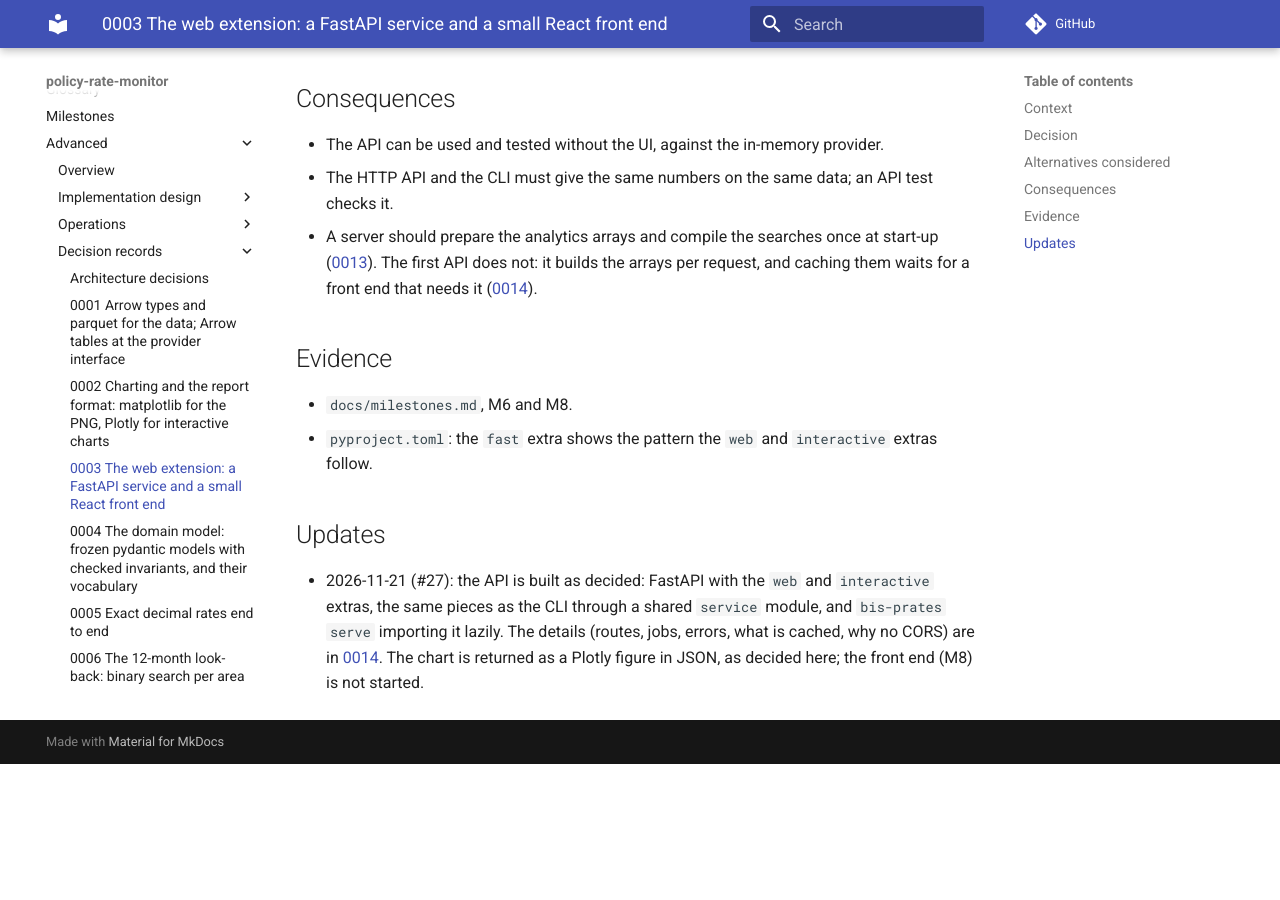
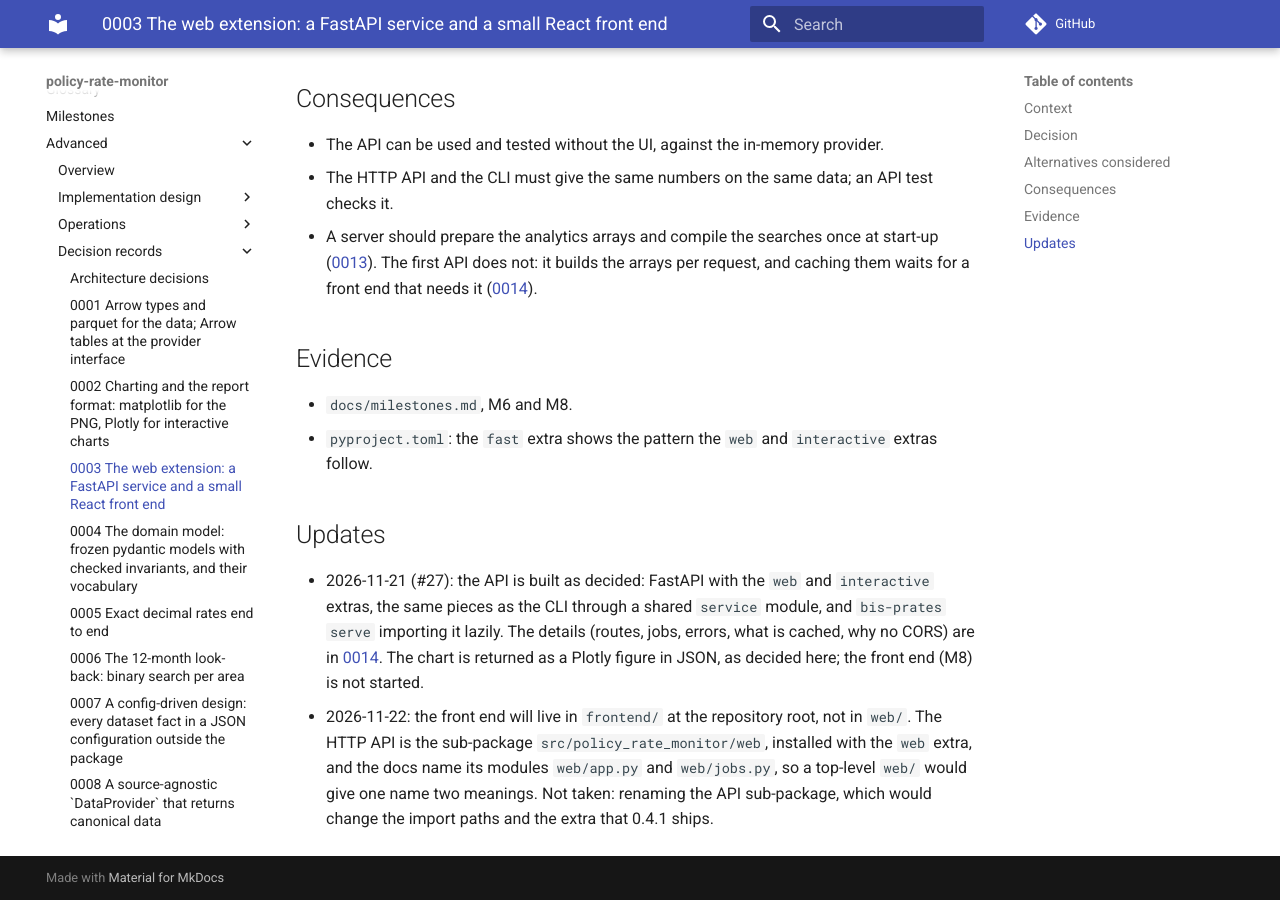
Before and after one commit to andrea-dm/policy-rate-monitor, an MkDocs documentation site: the page built from docs/adr/0003-web-extension-stack.md, in a window 1280 px wide and 900 px high, scrolled down 1515 px. Built offline with MkDocs 1.6.1 and Material for MkDocs 9.7.7, drawn with Linux system fonts in a browser that asks for light colours; comment, search, counter and statistics services are not loaded; before the commit the page ends 2279 px from its top, so only the background shows below that.

Commit message:
docs: record that the front end will live in frontend/, not web/

```diff
--- a/docs/adr/0003-web-extension-stack.md
+++ b/docs/adr/0003-web-extension-stack.md
@@ -63,3 +63,8 @@ The owner knows Python well and can handle a little JavaScript, but is not a Rea
   importing it lazily. The details (routes, jobs, errors, what is cached, why no CORS) are in
   [0014](0014-http-api.md). The chart is returned as a Plotly figure in JSON, as decided here;
   the front end (M8) is not started.
+- 2026-11-22: the front end will live in `frontend/` at the repository root, not in `web/`. The
+  HTTP API is the sub-package `src/policy_rate_monitor/web`, installed with the `web` extra, and
+  the docs name its modules `web/app.py` and `web/jobs.py`, so a top-level `web/` would give one
+  name two meanings. Not taken: renaming the API sub-package, which would change the import paths
+  and the extra that 0.4.1 ships.
```
